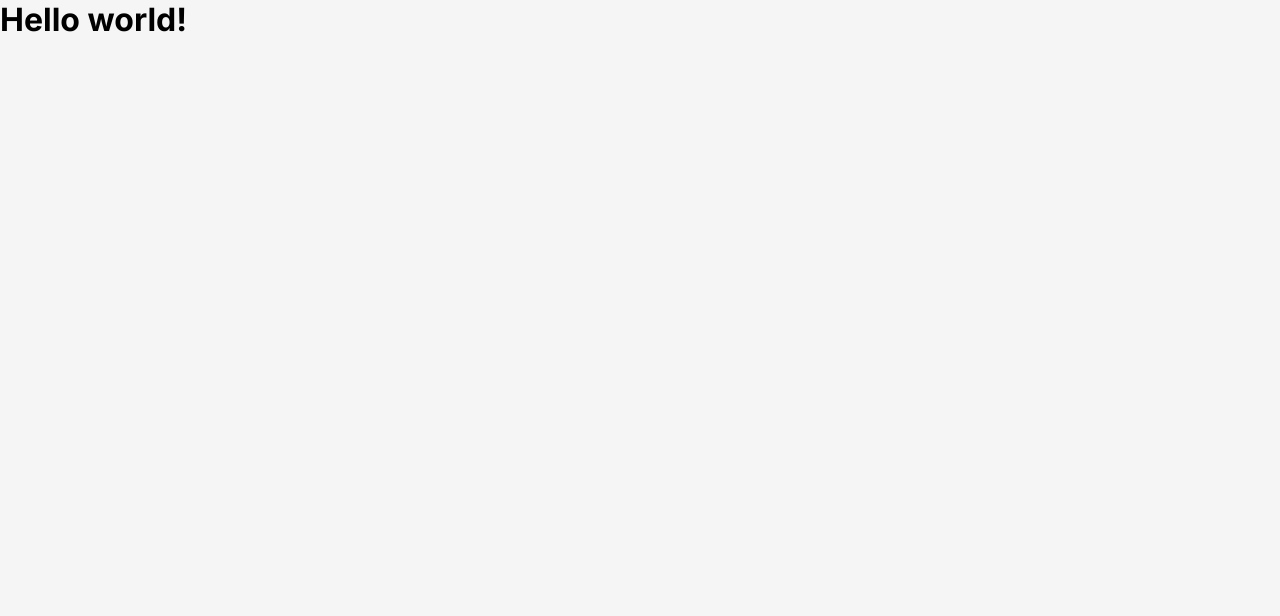
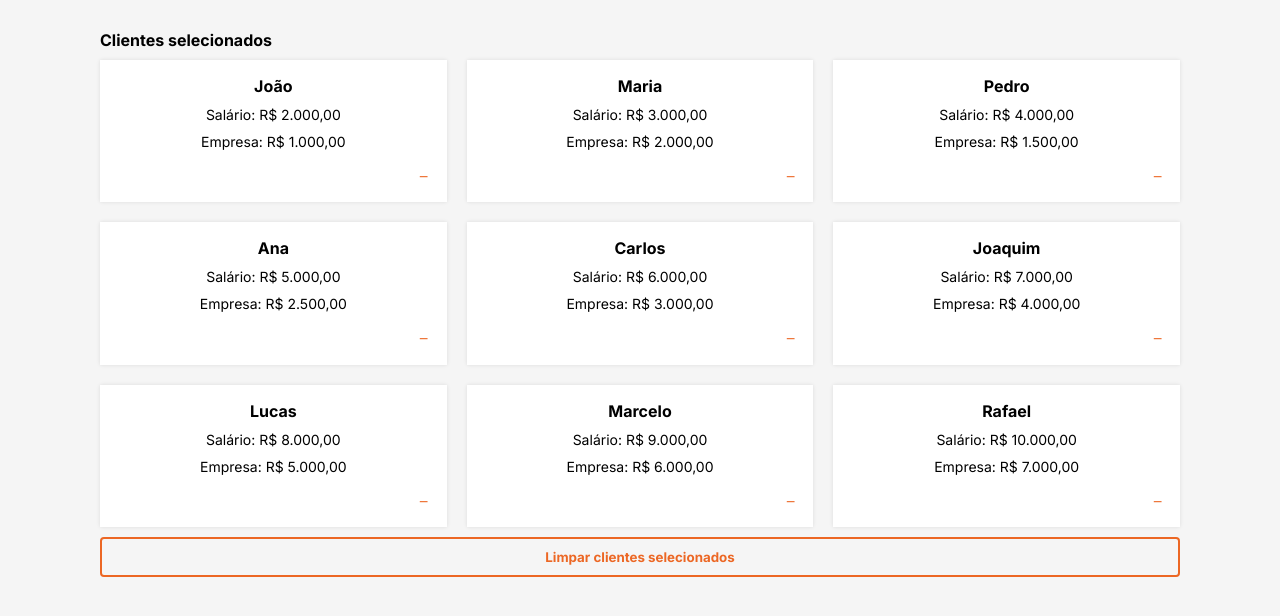
Before and after one commit to rafinhaa/teddy-challenge, a React (Vite) app in the folder container/: page /clients in a window 1280 px wide. Shown: the top 616 px of the page. Built offline with nearby package versions, Linux system fonts and the light colour scheme.

Commit message:
feat: page selected clients

```diff
--- a/container/src/App.tsx
+++ b/container/src/App.tsx
@@ -1,9 +1,9 @@
-import { useState } from "react"
+import Clients from "./pages/Clients"
+import ClientsSelected from "./pages/ClientsSelected"
 
 function App() {
-  const eu = 2
-
-  return <h1>Hello world!</h1>
+  return <ClientsSelected />
+  // return <Clients />
 }
 
 export default App
--- a/container/src/components/ClientCard/index.tsx
+++ b/container/src/components/ClientCard/index.tsx
@@ -1,7 +1,3 @@
-//material
-import { HiTrash } from "react-icons/hi"
-import { MdAdd, MdCreate } from "react-icons/md"
-
 import styles from "./styles.module.css"
 
 const formatValueToLocaleString = (value: number) => {
@@ -16,18 +12,14 @@
   salary: number
   companyValuation: number
 
-  onAdd?: () => void
-  onEdit?: () => void
-  onDelete?: () => void
+  children?: React.ReactNode
 }
 
 const ClientCard = ({
   name,
   salary,
   companyValuation,
-  onAdd,
-  onEdit,
-  onDelete,
+  children,
 }: ClientCardProps) => {
   const formattedSalary = formatValueToLocaleString(salary)
   const formattedCompanyValuation = formatValueToLocaleString(companyValuation)
@@ -38,19 +30,7 @@
       <p>Salário: {formattedSalary}</p>
       <p>Empresa: {formattedCompanyValuation}</p>
 
-      <footer>
-        <button onClick={onAdd}>
-          <MdAdd />
-        </button>
-
-        <button>
-          <MdCreate onClick={onEdit} />
-        </button>
-
-        <button onClick={onDelete}>
-          <HiTrash />
-        </button>
-      </footer>
+      <footer>{children}</footer>
     </div>
   )
 }
--- a/container/src/components/ClientCard/styles.module.css
+++ b/container/src/components/ClientCard/styles.module.css
@@ -20,10 +20,11 @@
 .container footer {
   margin-top: 10px;
   display: flex;
+  flex-direction: row-reverse;
   justify-content: space-between;
   width: 100%;
 }
 
-.container footer button:last-child {
+.container footer button:first-child {
   color: var(--text-primary-color);
 }
--- /dev/null
+++ b/container/src/pages/ClientsSelected/index.tsx
@@ -0,0 +1,50 @@
+import { MdRemove } from "react-icons/md"
+
+import Button from "@/components/Button"
+import ClientCard from "@/components/ClientCard"
+
+import styles from "./styles.module.css"
+
+const fakeClients = [
+  { name: "João", salary: 2000, companyValuation: 1000 },
+  { name: "Maria", salary: 3000, companyValuation: 2000 },
+  { name: "Pedro", salary: 4000, companyValuation: 1500 },
+  { name: "Ana", salary: 5000, companyValuation: 2500 },
+  { name: "Carlos", salary: 6000, companyValuation: 3000 },
+  { name: "Joaquim", salary: 7000, companyValuation: 4000 },
+  { name: "Lucas", salary: 8000, companyValuation: 5000 },
+  { name: "Marcelo", salary: 9000, companyValuation: 6000 },
+  { name: "Rafael", salary: 10000, companyValuation: 7000 },
+]
+
+const ClientsSelected = () => {
+  return (
+    <main className={styles.main}>
+      <div className={styles.header}>
+        <p>
+          <strong>Clientes selecionados</strong>
+        </p>
+      </div>
+      <section className={styles.section}>
+        {fakeClients.map((client) => (
+          <ClientCard
+            key={client.name}
+            name={client.name}
+            salary={client.salary}
+            companyValuation={client.companyValuation}
+          >
+            <button>
+              <MdRemove />
+            </button>
+          </ClientCard>
+        ))}
+      </section>
+
+      <footer className={styles.footer}>
+        <Button variant="secondary">Limpar clientes selecionados</Button>
+      </footer>
+    </main>
+  )
+}
+
+export default ClientsSelected
--- /dev/null
+++ b/container/src/pages/ClientsSelected/styles.module.css
@@ -0,0 +1,24 @@
+.main {
+  display: flex;
+  flex-direction: column;
+  padding: 30px 100px;
+  gap: 10px;
+}
+
+.section {
+  display: grid;
+  grid-template-columns: repeat(auto-fit, minmax(300px, 1fr));
+  gap: 20px;
+}
+
+.header {
+  display: flex;
+  justify-content: space-between;
+  align-items: center;
+}
+
+.footer {
+  display: flex;
+  flex-direction: column;
+  gap: 10px;
+}
```
Also changed, not shown: container/src/pages/Clients/index.tsx (+18 -3 lines).
